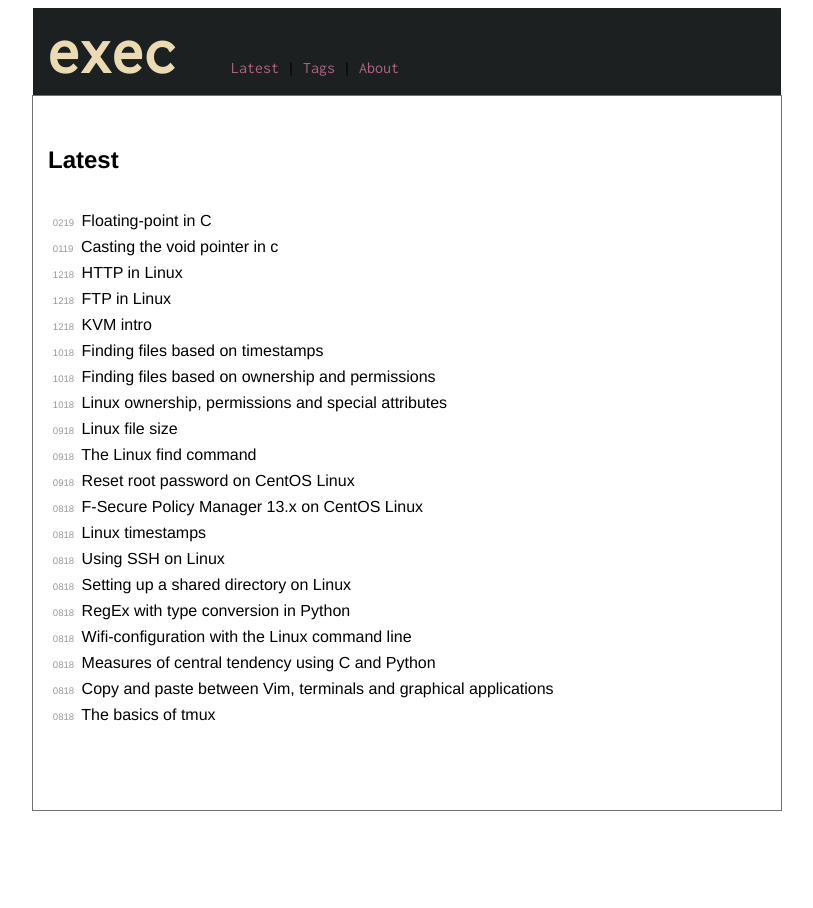
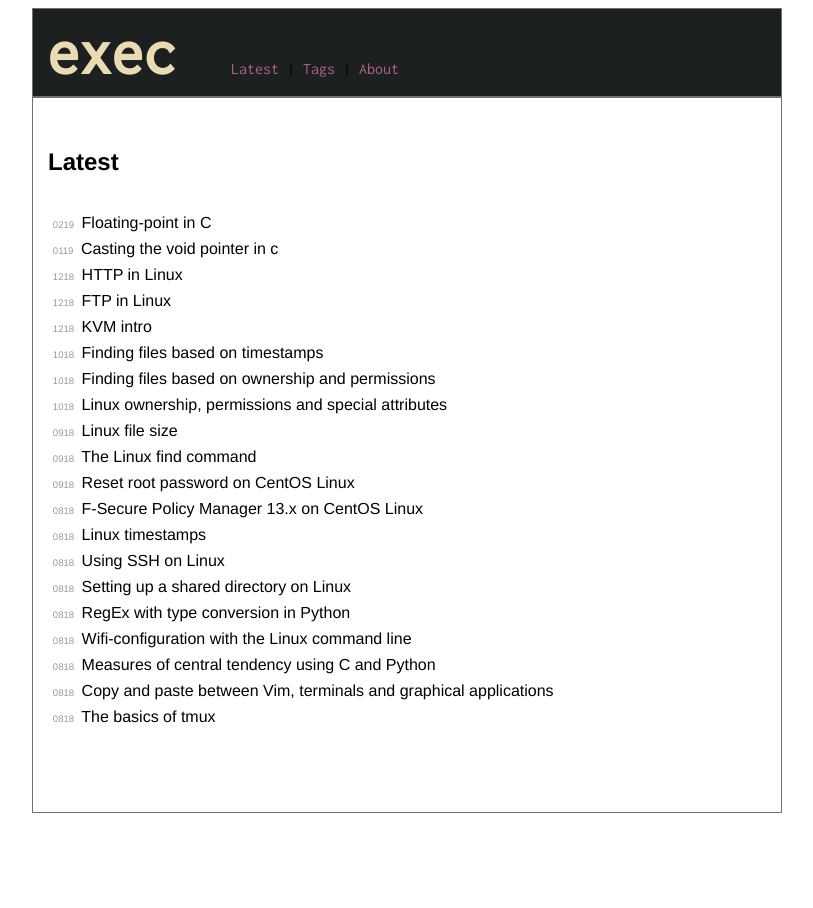
Before and after one commit to execas/execas.github.io, a Jekyll site: the page built from index.html, in a window 1280 px wide. Shown: the whole page, without its empty margins (233-1046 px from the left). Built offline with Jekyll 4.4.1, drawn with Linux system fonts in a browser that asks for light colours.

Commit message:
Update execas.css

```diff
--- a/css/execas.css
+++ b/css/execas.css
@@ -123,7 +123,7 @@
      margin:0 auto;
      max-width: 720px;
      padding: 10px 14px 10px 14px;
-     /*border-bottom: 2px solid #707070;*/
+     border:1px solid #707070
 }
 
 .header h1 {
```
